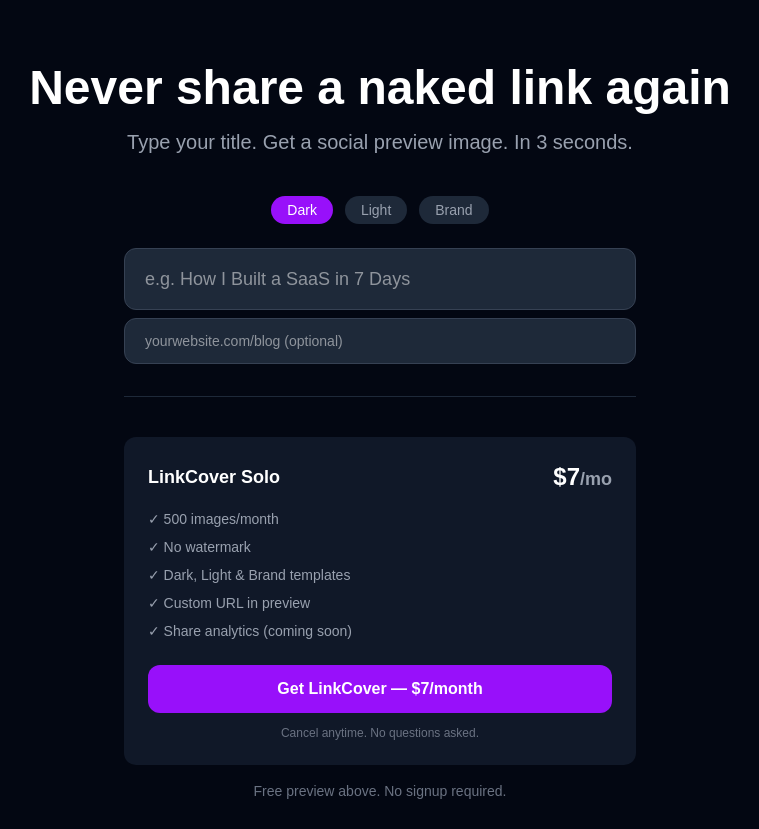
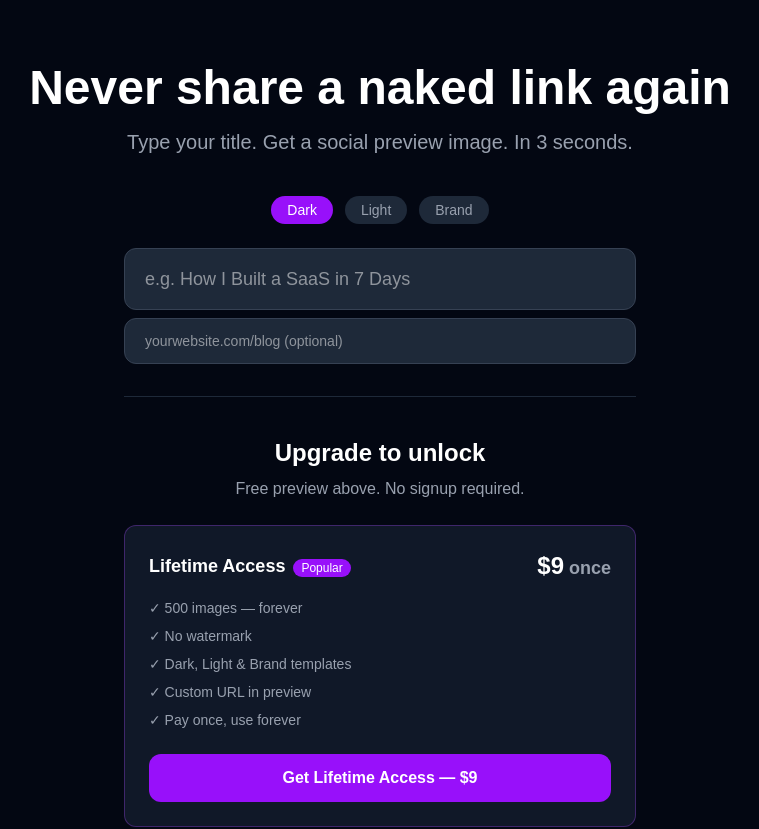
Before and after one commit to HakimDev-tech/linkcover-landing, a Next.js app: page / in a window 1280 px wide. Shown: the top 829 px of the page, without its empty margins (260-1019 px from the left). Built offline with nearby package versions, Linux system fonts and the light colour scheme.

Commit message:
Add pricing options for LinkCover service

```diff
--- a/src/app/page.js
+++ b/src/app/page.js
@@ -87,6 +87,42 @@
 
       {/* Pricing CTA */}
 <div className="w-full max-w-lg border-t border-gray-800 pt-10 mt-4">
+  <h2 className="text-2xl font-semibold mb-2 text-center">
+    Upgrade to unlock
+  </h2>
+  <p className="text-gray-400 mb-6 text-center">
+    Free preview above. No signup required.
+  </p>
+
+  {/* Option 1 : One-shot */}
+  <div className="bg-gray-900 rounded-xl p-6 mb-4 border border-purple-500/30">
+    <div className="flex justify-between items-center mb-4">
+      <div>
+        <span className="text-lg font-semibold">Lifetime Access</span>
+        <span className="text-xs bg-purple-600 text-white px-2 py-0.5 rounded-full ml-2">Popular</span>
+      </div>
+      <span className="text-2xl font-bold">
+        $9<span className="text-lg text-gray-400"> once</span>
+      </span>
+    </div>
+    <ul className="text-gray-400 space-y-2 mb-6 text-sm">
+      <li>✓ 500 images — forever</li>
+      <li>✓ No watermark</li>
+      <li>✓ Dark, Light & Brand templates</li>
+      <li>✓ Custom URL in preview</li>
+      <li>✓ Pay once, use forever</li>
+    </ul>
+    <a
+      href="[LIEN_LEMON_SQUEEZY_ONE_SHOT]"
+      target="_blank"
+      rel="noopener noreferrer"
+      className="block w-full py-3 bg-purple-600 hover:bg-purple-500 rounded-xl font-semibold text-center transition"
+    >
+      Get Lifetime Access — $9
+    </a>
+  </div>
+
+  {/* Option 2 : Abonnement */}
   <div className="bg-gray-900 rounded-xl p-6 mb-4">
     <div className="flex justify-between items-center mb-4">
       <span className="text-lg font-semibold">LinkCover Solo</span>
@@ -99,26 +135,22 @@
       <li>✓ No watermark</li>
       <li>✓ Dark, Light & Brand templates</li>
       <li>✓ Custom URL in preview</li>
-            <li>✓ Share analytics (coming soon)</li>
+      <li>✓ Cancel anytime</li>
     </ul>
     <a
       href={LEMON_SQUEEZY_URL}
       target="_blank"
       rel="noopener noreferrer"
-            className="block w-full py-3 bg-purple-600 hover:bg-purple-500 rounded-xl font-semibold text-center transition"
+      className="block w-full py-3 bg-gray-700 hover:bg-gray-600 rounded-xl font-semibold text-center transition"
     >
-            Get LinkCover — $7/month
+      Subscribe — $7/month
     </a>
+  </div>
+
   <p className="text-gray-500 text-xs text-center mt-3">
     Cancel anytime. No questions asked.
   </p>
 </div>
-
-        <p className="text-gray-500 text-sm text-center">
-          Free preview above. No signup required.
-        </p>
-      </div>
-
       {/* Footer */}
       <p className="mt-16 text-gray-600 text-sm">
         © LinkCover.xyz — Built in public
```
Lines whose indentation alone changed are shown as unchanged.
